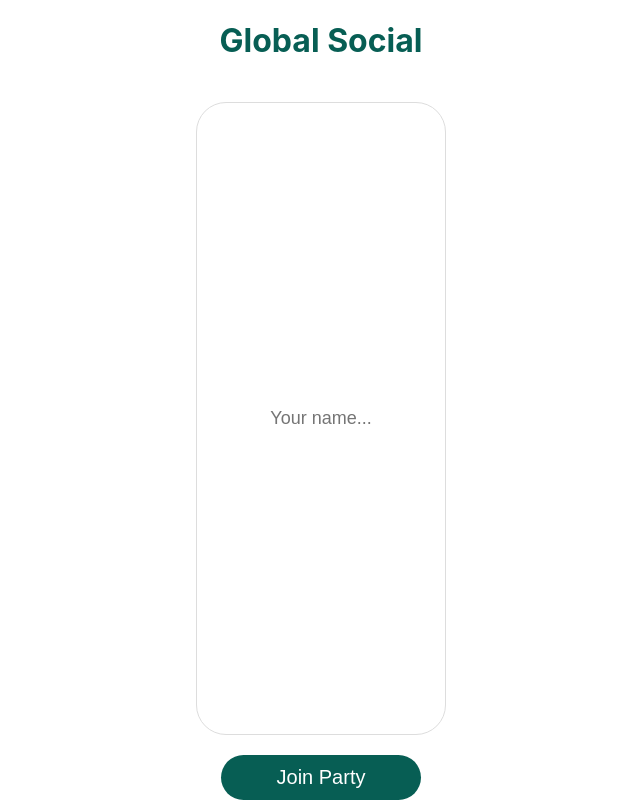
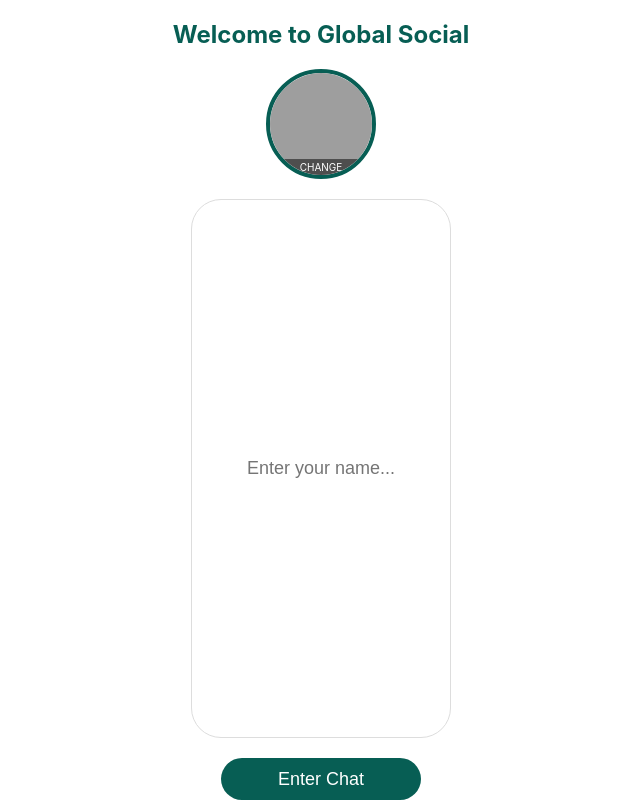
Before and after one commit to smithlowe/corny-chat, a Flask app: page / in a window 1280 px wide. Shown: the whole page, without its empty margins (319-959 px from the left). Run offline with Flask 3, Linux system fonts and the light colour scheme; parts of the project's set-up code (start-up, migrations or seed data) failed here and were passed over; some libraries are stand-ins or nearby versions; grey boxes are pictures that could not be loaded.

Commit message:
Full update: Gallery Pfps and Eventlet fix

```diff
--- a/templates/index.html
+++ b/templates/index.html
@@ -3,185 +3,164 @@
 <head>
     <meta charset="UTF-8">
     <meta name="viewport" content="width=device-width, initial-scale=1.0, maximum-scale=1.0, user-scalable=no, viewport-fit=cover">
-    <title>Global Social | Shared Vibes</title>
+    <title>Global Social | Gallery & Vibes</title>
     <script src="https://cdnjs.cloudflare.com/ajax/libs/socket.io/4.0.1/socket.io.js"></script>
     <style>
-        * { box-sizing: border-box; transition: background 0.4s ease, color 0.4s ease; }
+        * { box-sizing: border-box; transition: background 0.3s ease; }
+        body { font-family: -apple-system, sans-serif; background: #e5ddd5; margin: 0; display: flex; justify-content: center; height: 100vh; height: -webkit-fill-available; overflow: hidden; }
 
-        /* Fixed height for mobile browsers to prevent cutoff */
-        body {
-            font-family: -apple-system, sans-serif;
-            background: #e5ddd5;
-            margin: 0;
-            display: flex;
-            justify-content: center;
-            height: 100vh;
-            height: -webkit-fill-available;
-            overflow: hidden;
-        }
-
-        #app-container {
-            width: 100%;
-            max-width: 500px;
-            height: 100%;
-            background: #fff;
-            display: flex;
-            flex-direction: column;
-            box-shadow: 0 12px 28px rgba(0,0,0,0.2);
-            position: relative;
-            /* Pushes everything up slightly from the very bottom edge */
-            padding-bottom: env(safe-area-inset-bottom, 15px);
-        }
+        #app-container { width: 100%; max-width: 500px; height: 100%; background: #fff; display: flex; flex-direction: column; position: relative; padding-bottom: env(safe-area-inset-bottom, 10px); }
 
         header { background: #075e54; color: white; padding: 12px; display: flex; justify-content: space-between; align-items: center; z-index: 10; }
-        #chat-window { flex: 1; background-color: rgba(0,0,0,0.05); overflow-y: auto; padding: 15px; display: flex; flex-direction: column; }
+        #chat-window { flex: 1; background-color: rgba(0,0,0,0.03); overflow-y: auto; padding: 15px; display: flex; flex-direction: column; }
 
         /* THEMES */
-        body.cyberpunk { background: #0b0e14; }
-        body.cyberpunk #app-container { background: #161b22; border: 1px solid #00f2ff; }
-        body.cyberpunk header { background: #00f2ff; color: #000; }
+        body.cyberpunk #app-container { background: #161b22; color: #fff; }
         body.cyberpunk .others { background: #0d1117; color: #00f2ff; border: 1px solid #00f2ff; }
         body.cyberpunk .mine { background: #00f2ff; color: #000; }
-        body.sunset { background: #ff5f6d; }
         body.sunset #app-container { background: #fff5e1; }
         body.sunset header { background: #ff7e5f; }
-        body.forest { background: #1b3d1b; }
-        body.forest #app-container { background: #f0f4f0; }
 
         /* BUBBLES */
         .msg-container { margin-bottom: 12px; display: flex; align-items: flex-end; gap: 8px; }
         .mine-container { flex-direction: row-reverse; }
-        .avatar { width: 35px; height: 35px; border-radius: 50%; background: #eee; border: 1px solid #ddd; }
-        .bubble { max-width: 75%; padding: 10px 14px; border-radius: 18px; font-size: 15px; box-shadow: 0 2px 4px rgba(0,0,0,0.1); }
+        .avatar { width: 38px; height: 38px; border-radius: 50%; object-fit: cover; background: #eee; border: 1px solid #ddd; flex-shrink: 0; }
+        .bubble { max-width: 75%; padding: 10px 14px; border-radius: 18px; font-size: 15px; box-shadow: 0 1px 2px rgba(0,0,0,0.1); position: relative; }
         .mine { background: #dcf8c6; border-bottom-right-radius: 2px; }
         .others { background: #fff; border-bottom-left-radius: 2px; }
-        .user-tag { display: block; font-size: 10px; font-weight: bold; margin-bottom: 3px; opacity: 0.7; }
-        .time { font-size: 9px; opacity: 0.5; display: block; text-align: right; margin-top: 5px; }
+        .user-tag { display: block; font-size: 10px; font-weight: bold; margin-bottom: 3px; color: #075e54; }
+        .time { font-size: 9px; opacity: 0.5; display: block; text-align: right; margin-top: 4px; }
 
-        /* INPUT AREA - NUDGED UP */
-        .input-bar {
-            padding: 15px;
-            background: #f8f8f8;
-            display: flex;
-            gap: 10px;
-            align-items: center;
-            border-top: 1px solid #ddd;
-            /* Margin added to ensure it's not at the absolute bottom */
-            margin-bottom: 5px;
-        }
-        input[type="text"] { flex: 1; padding: 12px 18px; border-radius: 25px; border: 1px solid #ddd; outline: none; font-size: 16px; }
-        button { background: #075e54; color: white; border: none; width: 45px; height: 45px; border-radius: 50%; cursor: pointer; display: flex; align-items: center; justify-content: center; font-size: 20px; flex-shrink: 0; }
-        #mic-btn.recording { background: #ff3b30; animation: pulse 1s infinite; }
-        @keyframes pulse { 0% { transform: scale(1); } 50% { transform: scale(1.1); } 100% { transform: scale(1); } }
+        /* INPUT AREA */
+        .input-bar { padding: 10px 15px; background: #f0f0f0; display: flex; gap: 8px; align-items: center; border-top: 1px solid #ddd; margin-bottom: 5px; }
+        input[type="text"] { flex: 1; padding: 12px 18px; border-radius: 25px; border: 1px solid #ccc; outline: none; font-size: 16px; }
+        .btn { background: #075e54; color: white; border: none; width: 42px; height: 42px; border-radius: 50%; cursor: pointer; display: flex; align-items: center; justify-content: center; font-size: 18px; }
 
+        /* OVERLAY / LOGIN */
         #overlay { position: fixed; inset: 0; background: #fff; z-index: 1000; display: flex; flex-direction: column; align-items: center; justify-content: center; }
-        audio { height: 40px; width: 180px; margin: 5px 0; }
+        .pfp-picker { width: 110px; height: 110px; border-radius: 50%; border: 4px solid #075e54; position: relative; cursor: pointer; overflow: hidden; margin-bottom: 20px; }
+        .pfp-picker img { width: 100%; height: 100%; object-fit: cover; }
+        .pfp-picker .label { position: absolute; bottom: 0; background: rgba(0,0,0,0.5); color: white; width: 100%; text-align: center; font-size: 10px; padding: 2px 0; }
+        audio { height: 35px; width: 160px; margin-top: 5px; }
     </style>
 </head>
 <body>
 <div id="app-container">
     <div id="overlay">
-        <h1 style="color:#075e54">Global Social</h1>
-        <input type="text" id="name-in" placeholder="Your name..." style="width: 250px; padding: 15px; margin: 20px; border-radius: 30px; border: 1px solid #ddd; text-align: center; font-size: 18px;">
-        <button onclick="start()" style="width: 200px; border-radius: 30px;">Join Party</button>
+        <h2 style="color:#075e54">Welcome to Global Social</h2>
+        <div class="pfp-picker" onclick="document.getElementById('file-in').click()">
+            <img id="pfp-preview" src="https://api.dicebear.com/7.x/bottts/svg?seed=User1">
+            <div class="label">CHANGE</div>
+        </div>
+        <input type="file" id="file-in" accept="image/*" style="display:none" onchange="handleFile(this)">
+        <input type="text" id="name-in" placeholder="Enter your name..." style="width: 260px; padding: 15px; border-radius: 30px; border: 1px solid #ddd; text-align: center; font-size: 18px; margin-bottom: 20px;">
+        <button onclick="startApp()" class="btn" style="width: 200px; border-radius: 30px;">Enter Chat</button>
     </div>
 
     <header>
-        <div>
-            <strong>Global Social</strong><br>
-            <small id="count">Online: 0</small>
-        </div>
-        <select id="vibe-select" onchange="changeVibe(this.value)" style="background: rgba(255,255,255,0.2); color: white; border: 1px solid white; border-radius: 10px; padding: 5px;">
-            <option value="default">Default</option>
+        <div><strong>Global Social</strong> <br><small id="count">Online: 1</small></div>
+        <select onchange="socket.emit('vibe_change', {vibe: this.value})" style="border-radius:5px; padding:3px;">
+            <option value="default">Classic</option>
             <option value="cyberpunk">Cyberpunk</option>
             <option value="sunset">Sunset</option>
-            <option value="forest">Forest</option>
         </select>
     </header>
 
     <div id="chat-window"></div>
 
     <div class="input-bar">
-        <input type="text" id="msg-in" placeholder="Message..." onkeypress="if(event.key==='Enter')send()">
-        <button id="mic-btn" onclick="toggleRecording()">🎙️</button>
-        <button onclick="send()">➤</button>
+        <input type="text" id="msg-in" placeholder="Type a message..." onkeypress="if(event.key==='Enter')sendMsg()">
+        <button id="mic-btn" class="btn" onclick="toggleMic()">🎙️</button>
+        <button class="btn" onclick="sendMsg()">➤</button>
     </div>
 </div>
 
 <script>
     const socket = io();
     let myName = localStorage.getItem('chat_name') || "";
+    let myPic = localStorage.getItem('chat_pfp') || "";
     let mediaRecorder;
     let audioChunks = [];
 
-    const getAvatar = (n) => `https://api.dicebear.com/7.x/bottts/svg?seed=${n}`;
+    if (myName) document.getElementById('overlay').style.display = 'none';
 
-    if (myName) {
-        document.getElementById('overlay').style.display = 'none';
+    function handleFile(input) {
+        if (input.files && input.files[0]) {
+            const reader = new FileReader();
+            reader.onload = (e) => {
+                document.getElementById('pfp-preview').src = e.target.result;
+                myPic = e.target.result;
+            };
+            reader.readAsDataURL(input.files[0]);
+        }
     }
 
-    function start() {
-        const val = document.getElementById('name-in').value.trim();
-        if (val) {
-            myName = val;
-            localStorage.setItem('chat_name', val);
+    function startApp() {
+        const name = document.getElementById('name-in').value.trim();
+        if (name) {
+            myName = name;
+            localStorage.setItem('chat_name', name);
+            localStorage.setItem('chat_pfp', myPic);
             document.getElementById('overlay').style.display = 'none';
         }
     }
 
-    function changeVibe(v) { socket.emit('vibe_change', { vibe: v }); }
+    function sendMsg() {
+        const input = document.getElementById('msg-in');
+        if (input.value.trim()) {
+            socket.emit('message', {
+                username: myName,
+                message: input.value,
+                profile_pic: myPic,
+                is_audio: false
+            });
+            input.value = '';
+        }
+    }
 
-    socket.on('vibe_update', d => {
-        document.body.className = d.vibe;
-        document.getElementById('vibe-select').value = d.vibe;
-    });
-
-    async function toggleRecording() {
+    async function toggleMic() {
         const btn = document.getElementById('mic-btn');
         if (!mediaRecorder || mediaRecorder.state === "inactive") {
-            try {
-                const stream = await navigator.mediaDevices.getUserMedia({ audio: { echoCancellation: true, noiseSuppression: true } });
+            const stream = await navigator.mediaDevices.getUserMedia({ audio: true });
             mediaRecorder = new MediaRecorder(stream);
             audioChunks = [];
             mediaRecorder.ondataavailable = e => audioChunks.push(e.data);
             mediaRecorder.onstop = () => {
-                    const audioBlob = new Blob(audioChunks, { type: 'audio/webm' });
+                const blob = new Blob(audioChunks, { type: 'audio/webm' });
                 const reader = new FileReader();
-                    reader.readAsDataURL(audioBlob);
-                    reader.onloadend = () => socket.emit('message', {username: myName, message: reader.result, is_audio: true});
-                    stream.getTracks().forEach(t => t.stop());
+                reader.readAsDataURL(blob);
+                reader.onloadend = () => {
+                    socket.emit('message', {username: myName, message: reader.result, profile_pic: myPic, is_audio: true});
+                };
             };
             mediaRecorder.start();
-                btn.classList.add('recording');
-            } catch(e) { alert("Please enable Microphone access!"); }
+            btn.style.background = "red";
         } else {
             mediaRecorder.stop();
-            btn.classList.remove('recording');
-        }
-    }
-
-    function send() {
-        const el = document.getElementById('msg-in');
-        if (el.value.trim()) {
-            socket.emit('message', {username: myName, message: el.value, is_audio: false});
-            el.value = '';
+            btn.style.background = "#075e54";
         }
     }
 
     socket.on('message', d => {
         const win = document.getElementById('chat-window');
         const isMe = d.username === myName;
-        let content = d.is_audio ? `<audio controls src="${d.message}"></audio>` : d.message;
-        win.innerHTML += `<div class="msg-container ${isMe ? 'mine-container' : ''}">
-            <img src="${getAvatar(d.username)}" class="avatar">
+        const avatar = d.profile_pic || `https://api.dicebear.com/7.x/bottts/svg?seed=${d.username}`;
+        const content = d.is_audio ? `<audio controls src="${d.message}"></audio>` : d.message;
+
+        win.innerHTML += `
+            <div class="msg-container ${isMe ? 'mine-container' : ''}">
+                <img src="${avatar}" class="avatar">
                 <div class="bubble ${isMe ? 'mine' : 'others'}">
                     ${!isMe ? `<span class="user-tag">${d.username}</span>` : ''}
-                ${content}<span class="time">${d.time || ''}</span>
-            </div></div>`;
+                    ${content}
+                    <span class="time">${d.time || ''}</span>
+                </div>
+            </div>`;
         win.scrollTop = win.scrollHeight;
     });
 
     socket.on('user_count', d => document.getElementById('count').innerText = "Online: " + d.count);
+    socket.on('vibe_update', d => document.body.className = d.vibe);
     socket.on('reload', () => location.reload());
 </script>
 </body>
```
Also changed, not shown: templates/app.py (+8 -3 lines). Lines whose indentation alone changed are shown as unchanged.
